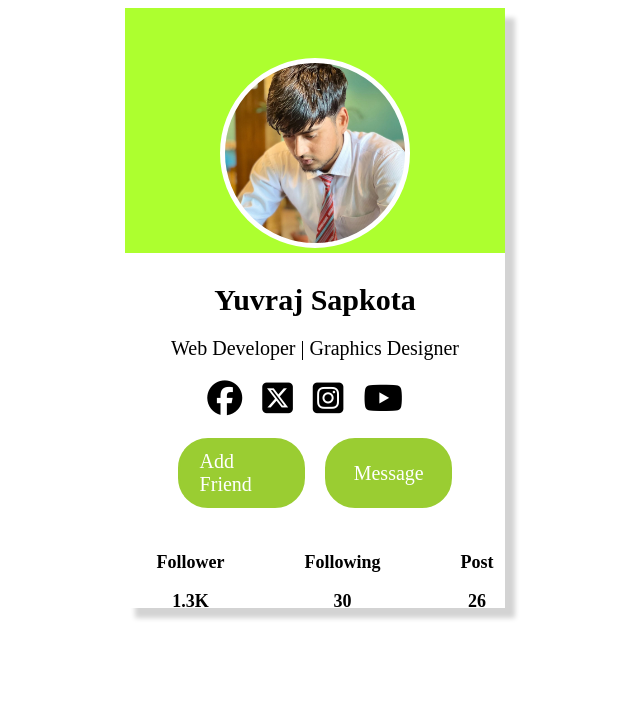
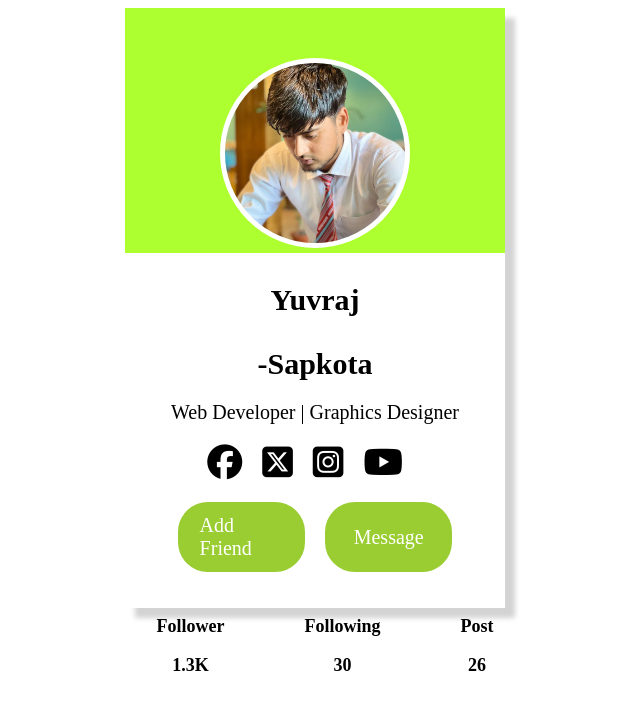
Before and after one commit to yuvraj-sapkota/ProfileCard, a plain HTML site: page index.html in a window 1280 px wide. Shown: the whole page, without its empty margins (325-965 px from the left). Drawn offline with Linux system fonts and the light colour scheme.

Commit message:
changes done on name

```diff
--- a/index.html
+++ b/index.html
@@ -17,7 +17,8 @@
             </div>
             <div class="content_area">
                 <div class="name_area">
-                    <p>Yuvraj Sapkota</p>
+                    <p>Yuvraj</p>
+                    <p>-Sapkota</p>
                 </div>
                 <div class="work_area">
                     <p>Web Developer | Graphics Designer</p>
```
